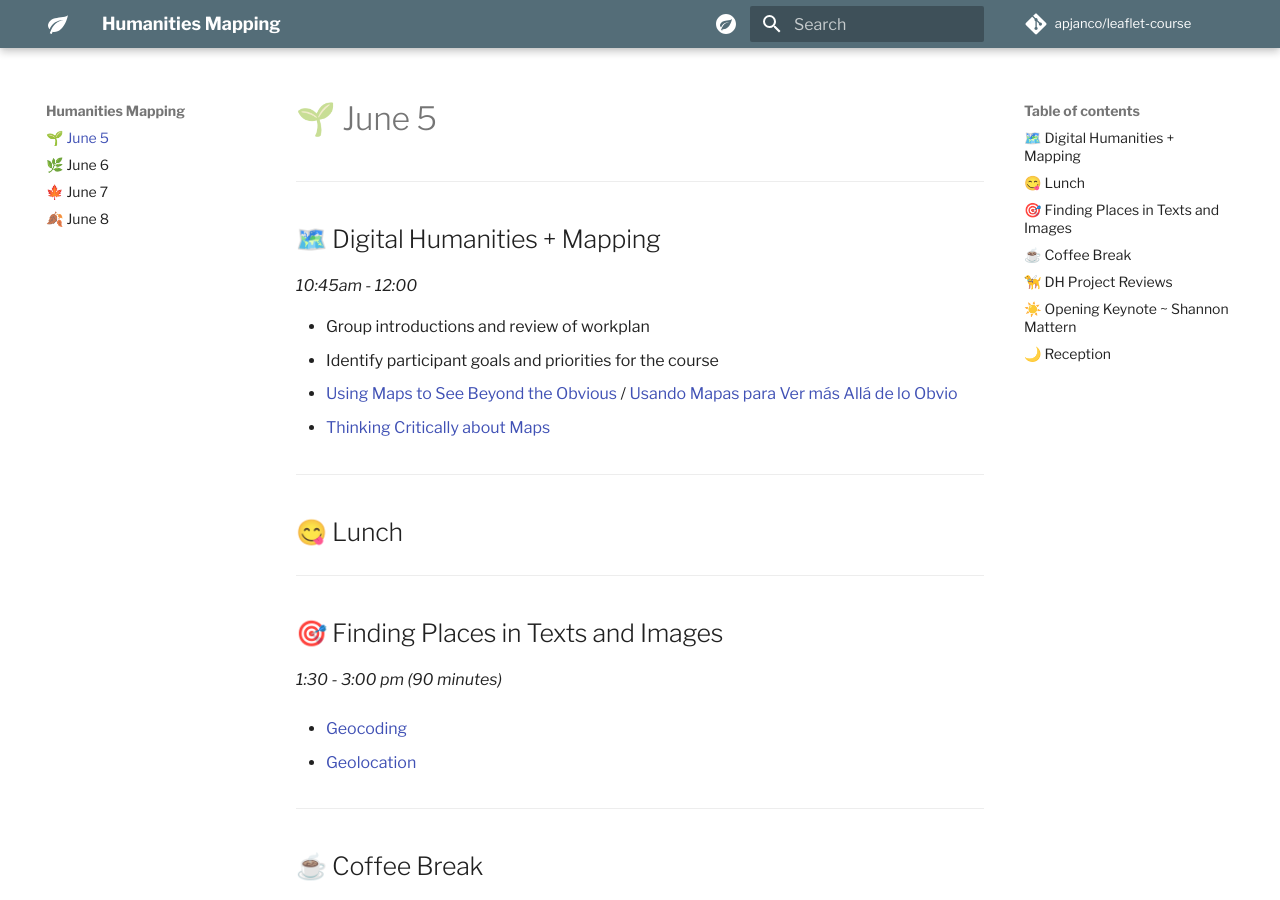
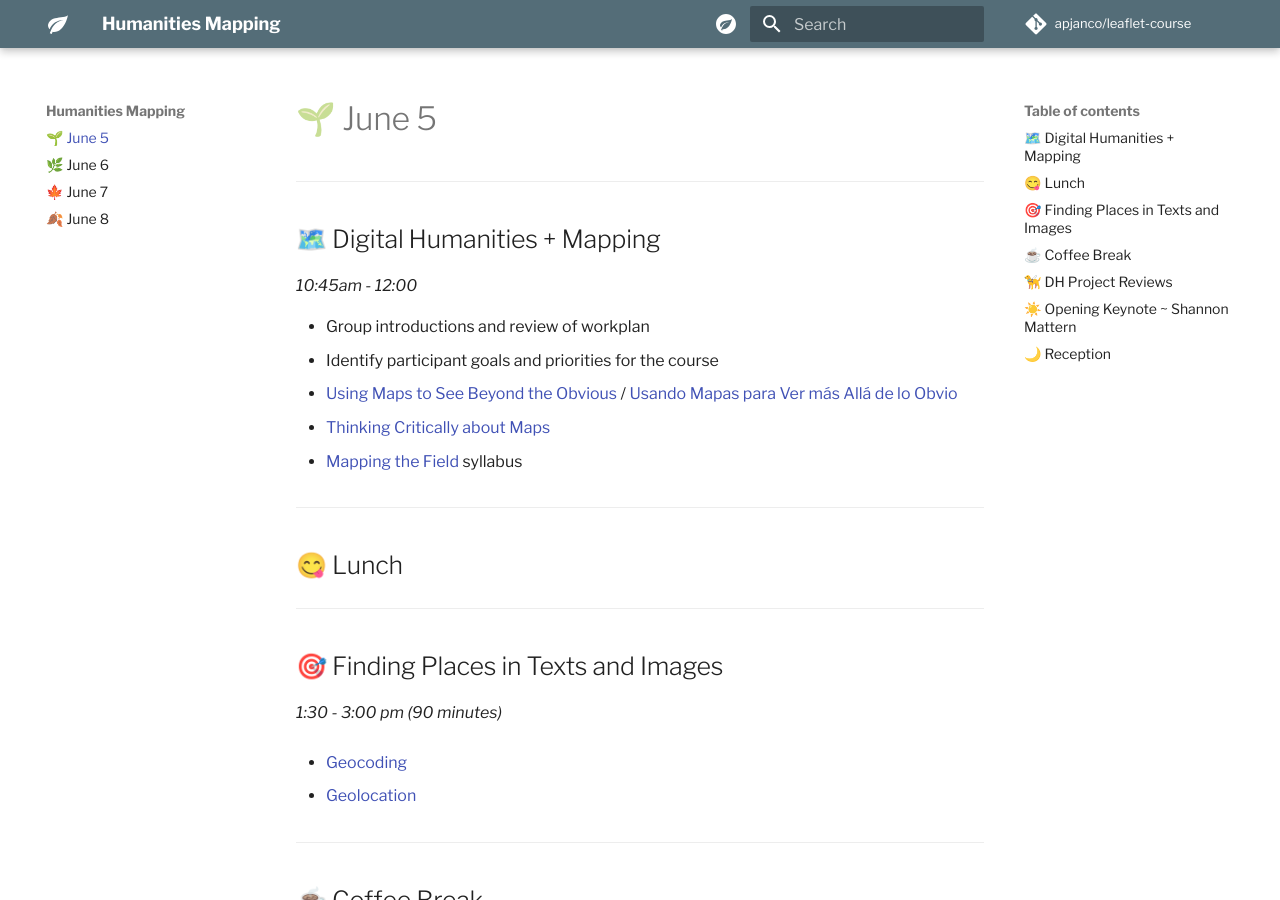
Before and after one commit to apjanco/leaflet-course, an MkDocs documentation site: the page built from docs/day1.md, in a window 1280 px wide and 900 px high. Built offline with MkDocs 1.6.1 and Material for MkDocs 9.7.7, drawn with Linux system fonts in a browser that asks for light colours.

Commit message:
Update day1.md

```diff
--- a/docs/day1.md
+++ b/docs/day1.md
@@ -11,6 +11,7 @@ _10:45am - 12:00_
 
 - [Thinking Critically about Maps](https://kit.exposingtheinvisible.org/en/critical-maps.html)
 
+- [Mapping the Field](https://mappingthefield.wordsinspace.net/2021/) syllabus
 
 <hr>
 
```
